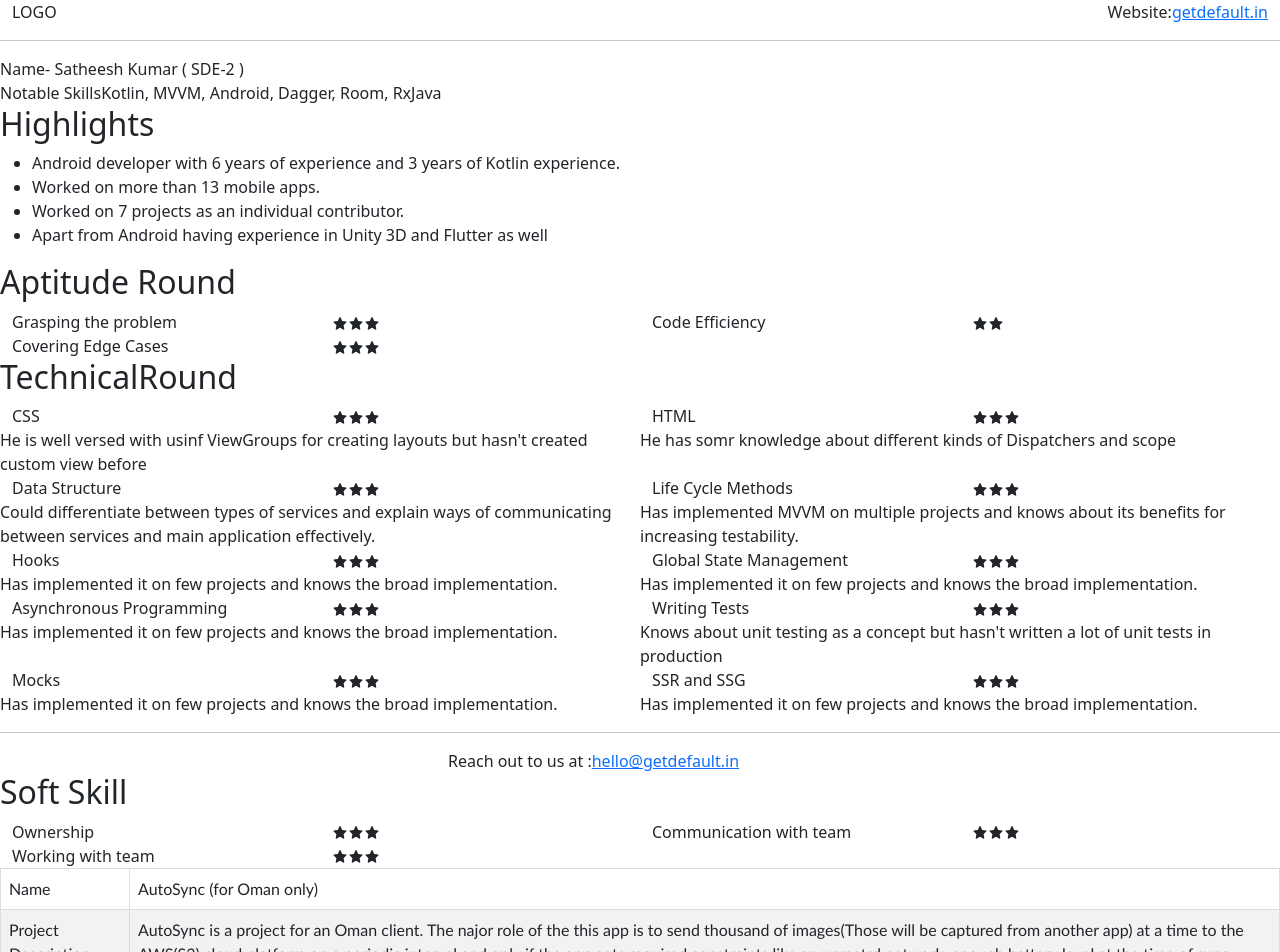
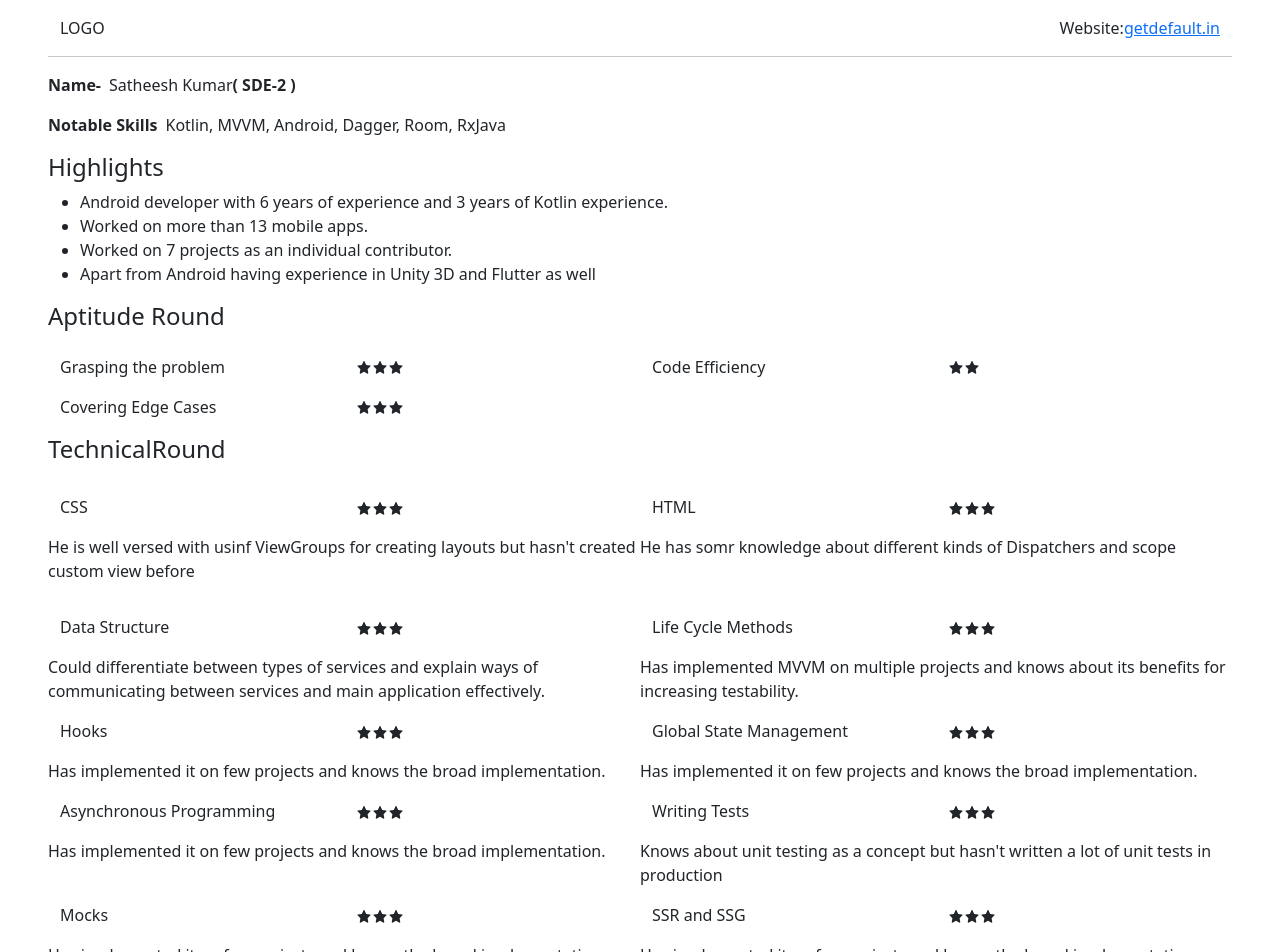
Before and after one commit to shreyesbenak/candidate, a React (Create React App) app in the folder candidates/: page / in a window 1280 px wide. Shown: the top 952 px of the page. Built offline with nearby package versions, Linux system fonts and the light colour scheme.

Commit message:
styled first part

```diff
--- a/candidates/src/candidateResume/AptitudeRound.js
+++ b/candidates/src/candidateResume/AptitudeRound.js
@@ -2,14 +2,15 @@ import React from "react";
 import { Row, Col, Container } from "react-bootstrap";
 import { AiFillStar } from "react-icons/ai";
 
+import "./Atitude.css";
 const AptitudeRound = () => {
   return (
     <>
-      <h2>Aptitude Round</h2>
+      <h4>Aptitude Round</h4>
 
       <Container fluid>
         <Row>
-          <Col>
+          <Col style={{ marginTop: "1rem" }}>
             <Row>
               <Col>Grasping the problem</Col>
               <Col>
@@ -19,7 +20,7 @@ const AptitudeRound = () => {
               </Col>
             </Row>
           </Col>
-          <Col>
+          <Col style={{ marginTop: "1rem" }}>
             <Row>
               <Col>Code Efficiency</Col>
               <Col>
@@ -29,7 +30,7 @@ const AptitudeRound = () => {
             </Row>
           </Col>
         </Row>
-        <Row lg={6}>
+        <Row lg={6} style={{ marginTop: "1rem", marginBottom: "1rem" }}>
           <Col lg={3}>Covering Edge Cases</Col>
           <Col lg={3}>
             <AiFillStar />
--- /dev/null
+++ b/candidates/src/candidateResume/Atitude.css
@@ -0,0 +1,3 @@
+Row {
+  margin-top: 1rem;
+}
--- a/candidates/src/candidateResume/CandidateResume.js
+++ b/candidates/src/candidateResume/CandidateResume.js
@@ -8,19 +8,22 @@ import TechnicalRound from "./TechnicalRound";
 
 import WebSite from "./WebSite";
 
+import "./style.css";
+
 export const CandidateResume = () => {
   return (
-    <div>
+    <div className="main_div">
       <WebSite />
       <div style={{ display: "flex" }}>
-        <spam>Name- Satheesh Kumar ( SDE-2 ) </spam>
+        <spam className="nameSpan">Name- </spam>
+        <span>Satheesh Kumar</span> <span className="nameSpan">( SDE-2 )</span>
       </div>
       <div style={{ display: "flex" }}>
-        <span>Notable Skills</span>
-        <span>Kotlin, MVVM, Android, Dagger, Room, RxJava </span>
+        <span className="nameSpan">Notable Skills</span>
+        <span> Kotlin, MVVM, Android, Dagger, Room, RxJava </span>
       </div>
       <div>
-        <h2>Highlights</h2>
+        <h4>Highlights</h4>
         <ul>
           <li>
             Android developer with 6 years of experience and 3 years of Kotlin
--- a/candidates/src/candidateResume/NotableProject.js
+++ b/candidates/src/candidateResume/NotableProject.js
@@ -3,6 +3,7 @@ import React from "react";
 const NotableProject = () => {
   return (
     <div>
+      <h4>Notable Project</h4>
       <table>
         <tbody>
           <tr>
--- a/candidates/src/candidateResume/SoftSkill.js
+++ b/candidates/src/candidateResume/SoftSkill.js
@@ -5,11 +5,11 @@ import { AiFillStar } from "react-icons/ai";
 const SoftSkill = () => {
   return (
     <>
-      <h2>Soft Skill </h2>
+      <h4>Soft Skill </h4>
       <Container fluid>
         <Row>
           <Col>
-            <Row>
+            <Row style={{ marginTop: "1rem", marginBottom: "1rem" }}>
               <Col>Ownership</Col>
               <Col>
                 <AiFillStar />
@@ -19,7 +19,7 @@ const SoftSkill = () => {
             </Row>
           </Col>
           <Col>
-            <Row>
+            <Row style={{ marginTop: "1rem", marginBottom: "1rem" }}>
               <Col>Communication with team</Col>
               <Col>
                 <AiFillStar />
@@ -29,7 +29,7 @@ const SoftSkill = () => {
             </Row>
           </Col>
         </Row>
-        <Row lg={6}>
+        <Row lg={6} style={{ marginTop: "1rem", marginBottom: "1rem" }}>
           <Col lg={3}>Working with team</Col>
           <Col lg={3}>
             <AiFillStar />
--- a/candidates/src/candidateResume/TechnicalRound.js
+++ b/candidates/src/candidateResume/TechnicalRound.js
@@ -5,13 +5,15 @@ import { AiFillStar } from "react-icons/ai";
 const TechnicalRound = () => {
   return (
     <div>
-      <h2>TechnicalRound</h2>
+      <h4>TechnicalRound</h4>
 
       <Container fluid>
-        <Row>
+        <Row style={{ marginTop: "1rem", marginBottom: "1rem" }}>
           <Col>
-            <Row>
-              <Col>CSS</Col>
+            <Row style={{ marginTop: "1rem", marginBottom: "1rem" }}>
+              <Col>
+                <span className="technicalRound_span">CSS</span>
+              </Col>
               <Col>
                 <AiFillStar />
                 <AiFillStar />
@@ -25,8 +27,10 @@ const TechnicalRound = () => {
           </Col>
           <Col>
             {" "}
-            <Row>
-              <Col>HTML</Col>
+            <Row style={{ marginTop: "1rem", marginBottom: "1rem" }}>
+              <Col>
+                <span className="technicalRound_span">HTML</span>
+              </Col>
               <Col>
                 <AiFillStar />
                 <AiFillStar />
@@ -42,8 +46,10 @@ const TechnicalRound = () => {
 
         <Row>
           <Col>
-            <Row>
-              <Col>Data Structure</Col>
+            <Row style={{ marginTop: "1rem", marginBottom: "1rem" }}>
+              <Col>
+                <span className="technicalRound_span">Data Structure</span>
+              </Col>
               <Col>
                 <AiFillStar />
                 <AiFillStar />
@@ -57,8 +63,10 @@ const TechnicalRound = () => {
           </Col>
           <Col>
             {" "}
-            <Row>
-              <Col>Life Cycle Methods</Col>
+            <Row style={{ marginTop: "1rem", marginBottom: "1rem" }}>
+              <Col>
+                <span className="technicalRound_span">Life Cycle Methods</span>
+              </Col>
               <Col>
                 <AiFillStar />
                 <AiFillStar />
@@ -74,8 +82,10 @@ const TechnicalRound = () => {
 
         <Row>
           <Col>
-            <Row>
-              <Col>Hooks</Col>
+            <Row style={{ marginTop: "1rem", marginBottom: "1rem" }}>
+              <Col>
+                <span className="technicalRound_span">Hooks</span>
+              </Col>
               <Col>
                 <AiFillStar />
                 <AiFillStar />
@@ -89,8 +99,12 @@ const TechnicalRound = () => {
           </Col>
           <Col>
             {" "}
-            <Row>
-              <Col>Global State Management</Col>
+            <Row style={{ marginTop: "1rem", marginBottom: "1rem" }}>
+              <Col>
+                <span className="technicalRound_span">
+                  Global State Management
+                </span>
+              </Col>
               <Col>
                 <AiFillStar />
                 <AiFillStar />
@@ -106,8 +120,12 @@ const TechnicalRound = () => {
 
         <Row>
           <Col>
-            <Row>
-              <Col>Asynchronous Programming</Col>
+            <Row style={{ marginTop: "1rem", marginBottom: "1rem" }}>
+              <Col>
+                <span className="technicalRound_span">
+                  Asynchronous Programming
+                </span>
+              </Col>
               <Col>
                 <AiFillStar />
                 <AiFillStar />
@@ -121,8 +139,10 @@ const TechnicalRound = () => {
           </Col>
           <Col>
             {" "}
-            <Row>
-              <Col>Writing Tests</Col>
+            <Row style={{ marginTop: "1rem", marginBottom: "1rem" }}>
+              <Col>
+                <span className="technicalRound_span">Writing Tests</span>
+              </Col>
               <Col>
                 <AiFillStar />
                 <AiFillStar />
@@ -137,8 +157,10 @@ const TechnicalRound = () => {
         </Row>
         <Row>
           <Col>
-            <Row>
-              <Col>Mocks</Col>
+            <Row style={{ marginTop: "1rem", marginBottom: "1rem" }}>
+              <Col>
+                <span className="technicalRound_span">Mocks</span>
+              </Col>
               <Col>
                 <AiFillStar />
                 <AiFillStar />
@@ -152,8 +174,10 @@ const TechnicalRound = () => {
           </Col>
           <Col>
             {" "}
-            <Row>
-              <Col>SSR and SSG</Col>
+            <Row style={{ marginTop: "1rem", marginBottom: "1rem" }}>
+              <Col>
+                <span className="technicalRound_span">SSR and SSG</span>
+              </Col>
               <Col>
                 <AiFillStar />
                 <AiFillStar />
--- a/candidates/src/candidateResume/WebSite.js
+++ b/candidates/src/candidateResume/WebSite.js
@@ -5,7 +5,7 @@ const WebSite = () => {
   return (
     <div>
       <Container fluid>
-        <Row>
+        <Row style={{ marginTop: "1rem", marginBottom: "0.5rem" }}>
           <Col>LOGO</Col>
           <Col style={{ textAlign: "right" }}>
             <span>
--- /dev/null
+++ b/candidates/src/candidateResume/style.css
@@ -0,0 +1,17 @@
+.nameSpan {
+  font-weight: 800;
+  margin-right: 0.5rem;
+  margin-bottom: 1rem;
+}
+
+.body {
+  margin-left: 2rem;
+}
+
+.main_div {
+  margin-left: 3rem;
+  margin-right: 3rem;
+}
+.technicalRound_span {
+  font-weight: 500;
+}
```
